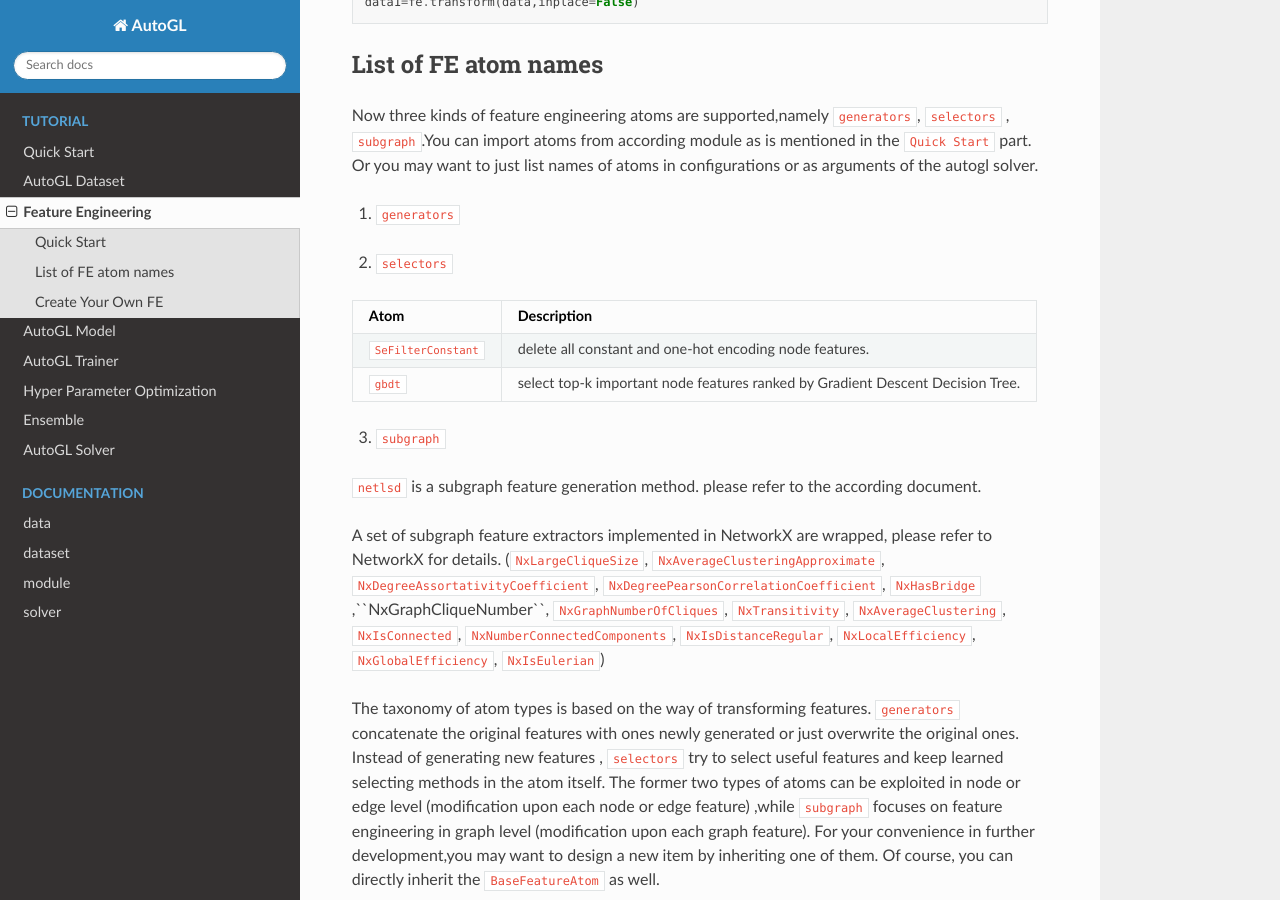
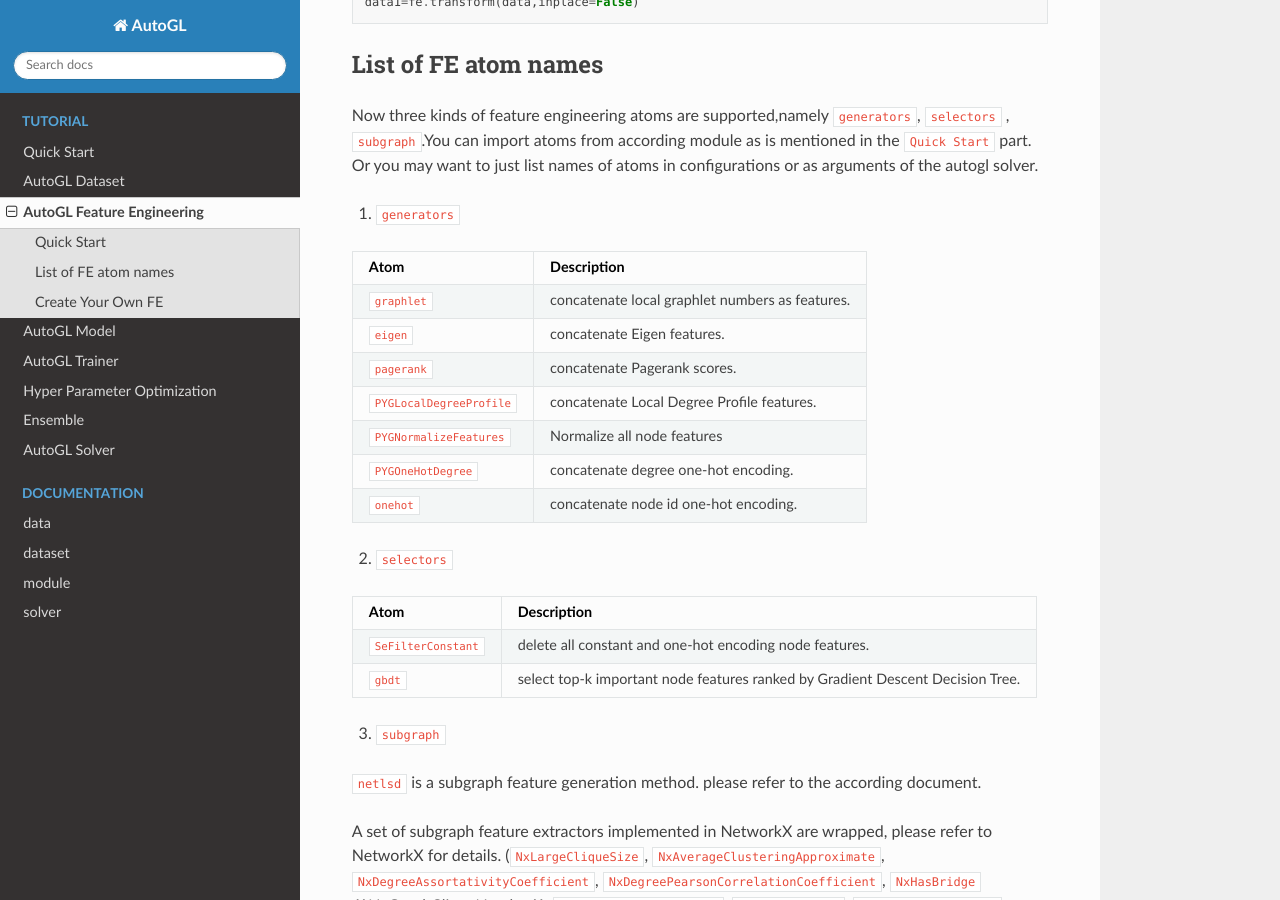
Before and after one commit to THUMNLab/AutoGL, a Sphinx documentation site: the page built from docs/docfile/tutorial/t_fe.rst, in a window 1280 px wide and 900 px high, scrolled down 643 px. Built offline with Sphinx 7.4.7 and the Read the Docs theme 2.0.0, drawn with Linux system fonts in a browser that asks for light colours; some of the changed text lies outside the part shown.

```diff
--- a/docs/docfile/tutorial/t_dataset.rst
+++ b/docs/docfile/tutorial/t_dataset.rst
@@ -1,7 +1,7 @@
 .. _dataset:
 
 AutoGL Dataset
-==================
+==============
 
 We import the module of datasets from `CogDL` and `PyTorch Geometric` and add support for datasets from `OGB`. One can refer to the usage of creating and building datasets via the tutorial of `CogDL`_, `PyTorch Geometric`_, and `OGB`_.
 
--- a/docs/docfile/tutorial/t_fe.rst
+++ b/docs/docfile/tutorial/t_fe.rst
@@ -1,7 +1,7 @@
 .. _fe:
 
-Feature Engineering
-===================
+AutoGL Feature Engineering
+==========================
 
 We provide a series of node and subgraph feature engineers for
 you to compose within a feature engineering pipeline. An automatic
@@ -46,7 +46,7 @@ in configurations or as arguments of the autogl solver.
 +===========================+=================================================+
 | ``graphlet``              | concatenate local graphlet numbers as features. |
 +---------------------------+-------------------------------------------------+
-| ``mf``                    | concatenate Eigen features.       |
+| ``eigen``                 | concatenate Eigen features.                     |
 +---------------------------+-------------------------------------------------+
 | ``pagerank``              | concatenate Pagerank scores.                    |
 +---------------------------+-------------------------------------------------+
--- a/docs/docfile/tutorial/t_model.rst
+++ b/docs/docfile/tutorial/t_model.rst
@@ -1,7 +1,7 @@
 .. _model:
 
 AutoGL Model
-================
+============
 
 AutoGL project uses ``model`` to define the common graph nerual networks and ``automodel`` to denote the relative class that includes some auto functions. Currently, we support the following models and automodels:
 
--- a/docs/docfile/tutorial/t_quickstart.rst
+++ b/docs/docfile/tutorial/t_quickstart.rst
@@ -6,7 +6,7 @@ This tutorial will help you quickly go through the concepts and usages of import
 .. _Cora: https://graphsandnetworks.com/the-cora-dataset/
 
 AutoGL Learning
--------------------
+---------------
 
 Based on the concept of autoML, auto graph learning aims at **automatically** solve tasks with data represented by graphs. Unlike conventional learning frameworks, auto graph learning, like autoML, does not need humans inside the experiment loop. You only need to provide the datasets and tasks to the AutoGL solver. This framework will automatically find suitable methods and hyperparameters for you.
 
--- a/docs/docfile/tutorial/t_trainer.rst
+++ b/docs/docfile/tutorial/t_trainer.rst
@@ -1,7 +1,7 @@
 .. _trainer:
 
 AutoGL Trainer
-==================
+==============
 
 AutoGL project use ``trainer`` to handle the auto-training of tasks. Currently, we support the following tasks:
 
```
Also changed, not shown: README.md (+8 -5 lines).
